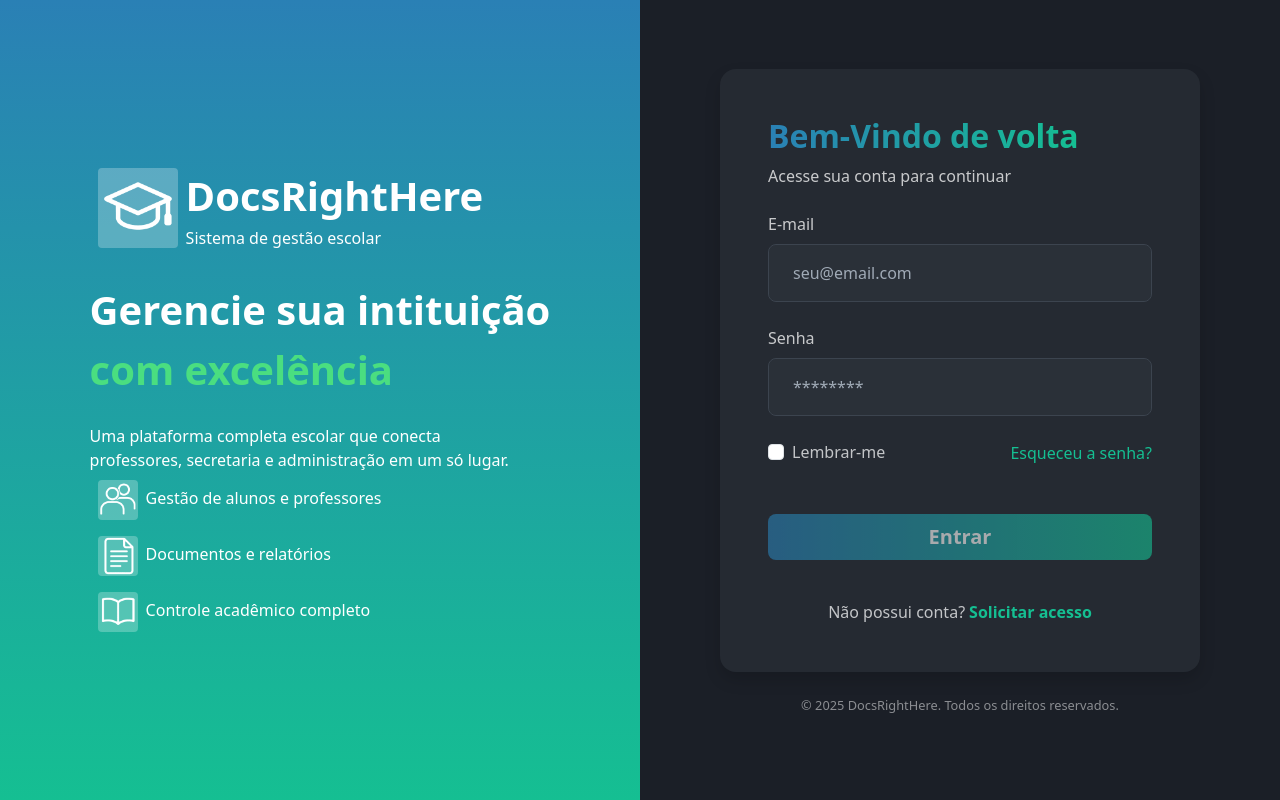
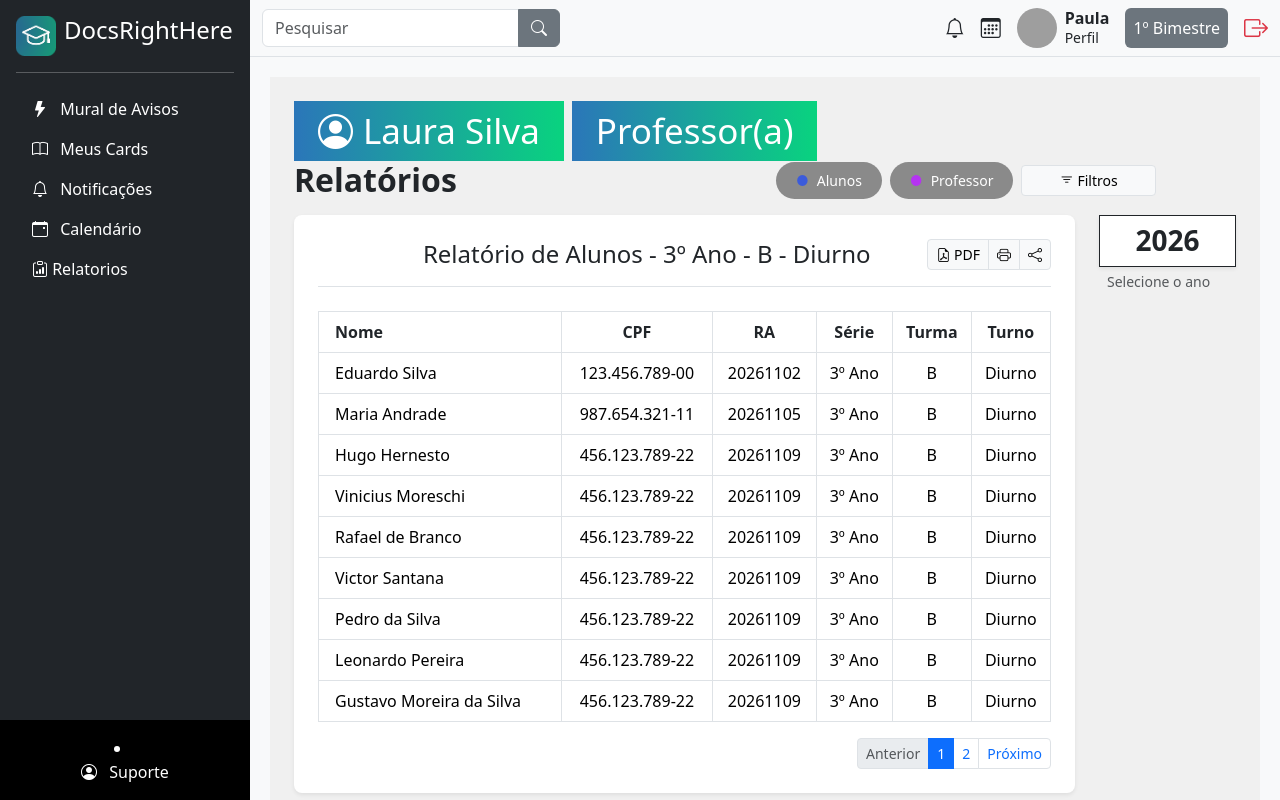
Before and after one commit to victoreemanuel/Docs-Right-Here, an Angular app in the folder frontend/docsRightHere/: page /home/relatorios in a window 1280 px wide. Before the commit this address led to /auth/login. Built offline with nearby package versions, Linux system fonts and the light colour scheme; grey boxes are pictures that could not be loaded.

Commit message:
implementado layout HTML/CSS da tela de relatórios e filtros

```diff
--- a/frontend/docsRightHere/package.json
+++ b/frontend/docsRightHere/package.json
@@ -21,6 +21,7 @@
     "@angular/router": "^21.2.0",
     "@angular/ssr": "^21.2.1",
     "bootstrap": "^5.3.8",
+    "bootstrap-icons": "^1.13.1",
     "express": "^5.1.0",
     "node": "^25.8.1",
     "rxjs": "~7.8.0",
--- a/frontend/docsRightHere/src/app/app.routes.ts
+++ b/frontend/docsRightHere/src/app/app.routes.ts
@@ -8,6 +8,7 @@ import { Home } from './pages/home/home';
 import { Cards } from './components/cards/cards';
 import { Suporte } from './components/suporte/suporte';
 import { Mural } from './components/mural/mural';
+import { Relatorios } from './components/relatorios/relatorios';
 
 export const routes: Routes = [
 
@@ -30,6 +31,7 @@ export const routes: Routes = [
       { path: 'notificacoes', component: Notificacoes },
       { path: 'calendario', component: Calendario },
       { path: 'cards', component: Cards },
+      { path: 'relatorios', component: Relatorios },
       { path: 'suporte', component: Suporte }
     ]
   },
--- a/frontend/docsRightHere/src/app/components/navbar/navbar.html
+++ b/frontend/docsRightHere/src/app/components/navbar/navbar.html
@@ -20,6 +20,7 @@
         <li><a routerLink="/home/cards" class="nav-link text-white"><i class="bi bi-book me-2"></i> Meus Cards</a></li>
         <li><a routerLink="/home/notificacoes" class="nav-link text-white"><i class="bi bi-bell me-2"></i> Notificações</a></li>
         <li><a routerLink="/home/calendario" class="nav-link text-white"><i class="bi bi-calendar-event me-2"></i> Calendário</a></li>
+        <li><a routerLink="/home/relatorios" class="nav-link text-white"><i class="bi-clipboard-data"></i> Relatorios</a></li>
       </ul>
     </div>
 
--- /dev/null
+++ b/frontend/docsRightHere/src/app/components/relatorios/relatorios.css
@@ -0,0 +1,51 @@
+/* fundo da página */
+.main-bg {
+  background-color: #f0f0f0;
+  min-height: 100vh;
+}
+
+/* bloco do topo (nome do usuário e cargo) */
+.topo-item {
+  display: flex;
+  gap: 10px;
+  height: 60px;
+  background: linear-gradient(to right, #2b76b9, #09d37f);
+  justify-content: center;
+  align-items: center;
+  color: white;
+  font-size: 35px;
+}
+
+/* badges de usuário e cargo (não usados agora mas podem ser úteis) */
+.badge-user {
+  background: #0dcaf0;
+  color: #fff;
+  padding: 6px 15px;
+  border-radius: 4px;
+  font-weight: 500;
+}
+
+.badge-role {
+  background: #198754;
+  color: #fff;
+  padding: 6px 15px;
+  border-radius: 4px;
+}
+
+/* filtros (bolinha colorida + texto) */
+.filtro {
+  padding: 8px 20px;
+  border-radius: 25px;
+  color: #fff;
+  font-size: 14px;
+  background: #8a8a8a;
+}
+
+.filtro::before {
+  content: "●";
+  margin-right: 8px;
+}
+
+.f-prof::before { color: #3b5bdb; }
+.f-sec::before  { color: #b533f1; }
+.f-dir::before  { color: #f03e3e; }
--- /dev/null
+++ b/frontend/docsRightHere/src/app/components/relatorios/relatorios.html
@@ -0,0 +1,155 @@
+<div class="container-fluid p-4 main-bg">
+
+ <div class="row g-3">
+    <div class="col-12">
+      <div class="TopoPagina d-flex gap-2 ">
+
+        <div class="pessoa px-4"
+          style="display: flex; gap: 10px; height: 60px; background: linear-gradient(to right, #2b76b9, #09d37f); justify-content: center; align-items: center; color: white; font-size: 35px;">
+          <i class="bi bi-person-circle" style="display: flex; justify-content: center; align-items: center;"></i>
+          Laura Silva
+        </div>
+
+        <div class="professor px-4"
+          style="display: flex; height: 60px; background: linear-gradient(to right, #2b76b9, #09d37f); justify-content: center; align-items: center; color: white; font-size: 35px;">
+          Professor(a)
+        </div>
+      </div>
+    </div>
+  </div>
+
+  <section class="d-flex justify-content-between align-items-center mb-3">
+    <h2 class="fw-bold m-0">Relatórios</h2>
+    <div class="d-flex gap-2 align-items-center" style="width: 100%; max-width: 380px; justify-content: flex-end; margin-right: 80px;">
+      <span class="filtro f-prof">Alunos</span>
+      <span class="filtro f-sec">Professor</span>
+      <button class="btn btn-light btn-sm border px-3" style="width: 150px;">
+        <i class="bi bi-filter"></i> Filtros
+      </button>
+    </div>
+
+  </section>
+
+  <div class="row">
+    <div class="col-12 col-lg-10">
+      <div class="card shadow-sm border-0 p-4 bg-white rounded-3">
+
+        <div class="d-flex justify-content-between align-items-center mb-4 border-bottom pb-3">
+          <h4 class="fw-normal m-0 text-center flex-grow-1 ps-5">Relatório de Alunos - 3º Ano - B - Diurno</h4>
+          <div class="btn-group btn-group-sm">
+            <button class="btn btn-light border btn-export"><i class="bi bi-file-earmark-pdf"></i> PDF</button>
+            <button class="btn btn-light border btn-export"><i class="bi bi-printer"></i></button>
+            <button class="btn btn-light border btn-export"><i class="bi bi-share"></i></button>
+          </div>
+        </div>
+
+        <div class="table-responsive">
+          <table class="table table-bordered align-middle text-center m-0 custom-table">
+            <thead>
+              <tr class="bg-light">
+                <th class="fw-bold text-dark text-start ps-3">Nome</th>
+                <th class="fw-bold text-dark">CPF</th>
+                <th class="fw-bold text-dark">RA</th>
+                <th class="fw-bold text-dark">Série</th>
+                <th class="fw-bold text-dark">Turma</th>
+                <th class="fw-bold text-dark">Turno</th>
+              </tr>
+            </thead>
+            <tbody>
+              <tr>
+                <td class="text-start ps-3">Eduardo Silva</td>
+                <td>123.456.789-00</td>
+                <td>20261102</td>
+                <td>3º Ano</td>
+                <td>B</td>
+                <td>Diurno</td>
+              </tr>
+              <tr>
+                <td class="text-start ps-3">Maria Andrade</td>
+                <td>987.654.321-11</td>
+                <td>20261105</td>
+                <td>3º Ano</td>
+                <td>B</td>
+                <td>Diurno</td>
+              </tr>
+              <tr>
+                <td class="text-start ps-3">Hugo Hernesto</td>
+                <td>456.123.789-22</td>
+                <td>20261109</td>
+                <td>3º Ano</td>
+                <td>B</td>
+                <td>Diurno</td>
+              </tr>
+              <tr>
+                <td class="text-start ps-3">Vinicius Moreschi</td>
+                <td>456.123.789-22</td>
+                <td>20261109</td>
+                <td>3º Ano</td>
+                <td>B</td>
+                <td>Diurno</td>
+              </tr>
+              <tr>
+                <td class="text-start ps-3">Rafael de Branco</td>
+                <td>456.123.789-22</td>
+                <td>20261109</td>
+                <td>3º Ano</td>
+                <td>B</td>
+                <td>Diurno</td>
+              </tr>
+              <tr>
+                <td class="text-start ps-3">Victor Santana</td>
+                <td>456.123.789-22</td>
+                <td>20261109</td>
+                <td>3º Ano</td>
+                <td>B</td>
+                <td>Diurno</td>
+              </tr>
+              <tr>
+                <td class="text-start ps-3">Pedro da Silva</td>
+                <td>456.123.789-22</td>
+                <td>20261109</td>
+                <td>3º Ano</td>
+                <td>B</td>
+                <td>Diurno</td>
+              </tr>
+              <tr>
+                <td class="text-start ps-3">Leonardo Pereira</td>
+                <td>456.123.789-22</td>
+                <td>20261109</td>
+                <td>3º Ano</td>
+                <td>B</td>
+                <td>Diurno</td>
+              </tr>
+              <tr>
+                <td class="text-start ps-3">Gustavo Moreira da Silva</td>
+                <td>456.123.789-22</td>
+                <td>20261109</td>
+                <td>3º Ano</td>
+                <td>B</td>
+                <td>Diurno</td>
+              </tr>
+            </tbody>
+          </table>
+        </div>
+
+        <nav class="d-flex justify-content-end mt-3">
+          <ul class="pagination pagination-sm m-0">
+            <li class="page-item disabled"><a class="page-link" href="#">Anterior</a></li>
+            <li class="page-item active"><a class="page-link" href="#">1</a></li>
+            <li class="page-item"><a class="page-link" href="#">2</a></li>
+            <li class="page-item"><a class="page-link" href="#">Próximo</a></li>
+          </ul>
+        </nav>
+
+      </div>
+    </div>
+
+    <div class="col-12 col-lg-2 mt-3 mt-lg-0">
+      <div class="card border-dark text-center py-2 bg-white rounded-0 shadow-sm" style="max-width: 150px;">
+        <h3 class="fw-bold m-0">2026</h3>
+      </div>
+      <p class="small text-muted text-start mt-1 ps-2">Selecione o ano</p>
+    </div>
+  </div>
+
+</div>
```
Also changed, not shown: frontend/docsRightHere/src/app/components/relatorios/relatorios.ts (added, +9 -0 lines), 2 other files (tests, documents, lock files or other folders).
